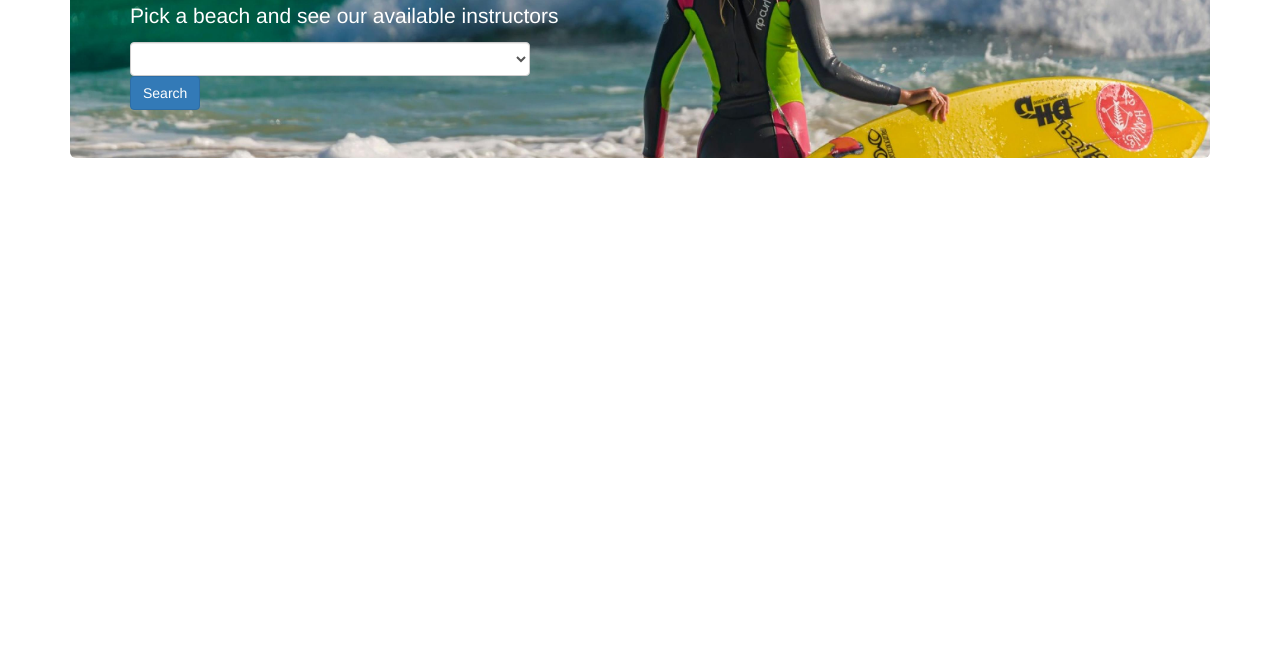
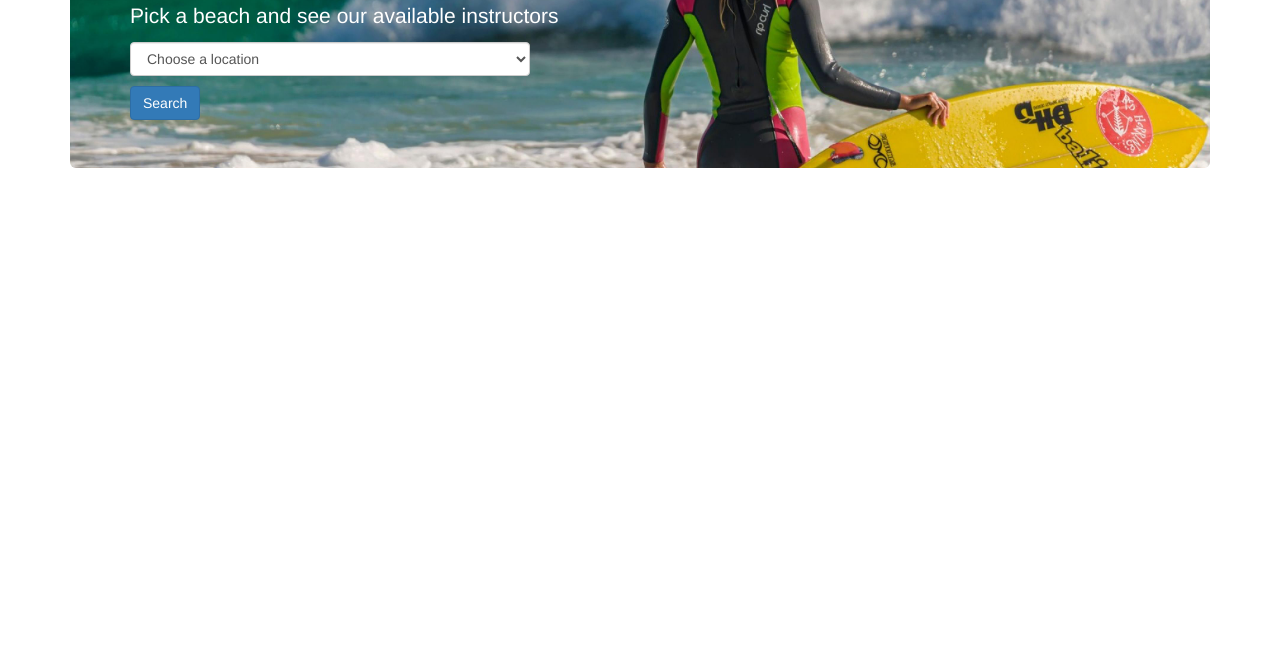
Before and after one commit to aaronmarkle/lessons, a website: page index.html in a window 1280 px wide. Shown: the part 153-800 px from the top of the page. Drawn offline with nearby package versions, Linux system fonts and the light colour scheme.

Commit message:
added placeholder to select box #2

```diff
--- a/app.js
+++ b/app.js
@@ -5,7 +5,7 @@ var jsonParser = bodyParser.json();
 
 //Mongoose Configuration
 var mongoose = require('mongoose');
-//mongoose.connect('mongodb://localhost/lessons');
+mongoose.connect('mongodb://localhost/lessons');
 var Schema = mongoose.Schema;
 var instructorSchema = new Schema({
   email: String,
--- a/index.html
+++ b/index.html
@@ -14,6 +14,7 @@
       <p class="h2">Pick a beach and see our available instructors</p>
       <form name="beachSearch" ng-submit="vm.search()">
         <select name="beachSelect" id="beachSelect" class="form-control" ng-model="vm.selectedBeach">
+          <option value="" disabled selected>Choose a location</option>
           <option ng-repeat="option in vm.options" value="{{option.value}}">{{option.name}}</option>
         </select>
         <button type="submit" class="btn btn-primary">Search</button>
--- a/style.css
+++ b/style.css
@@ -15,4 +15,5 @@
 
 #beachSelect {
   max-width: 400px;
+  margin-bottom: 10px;
 }
```
